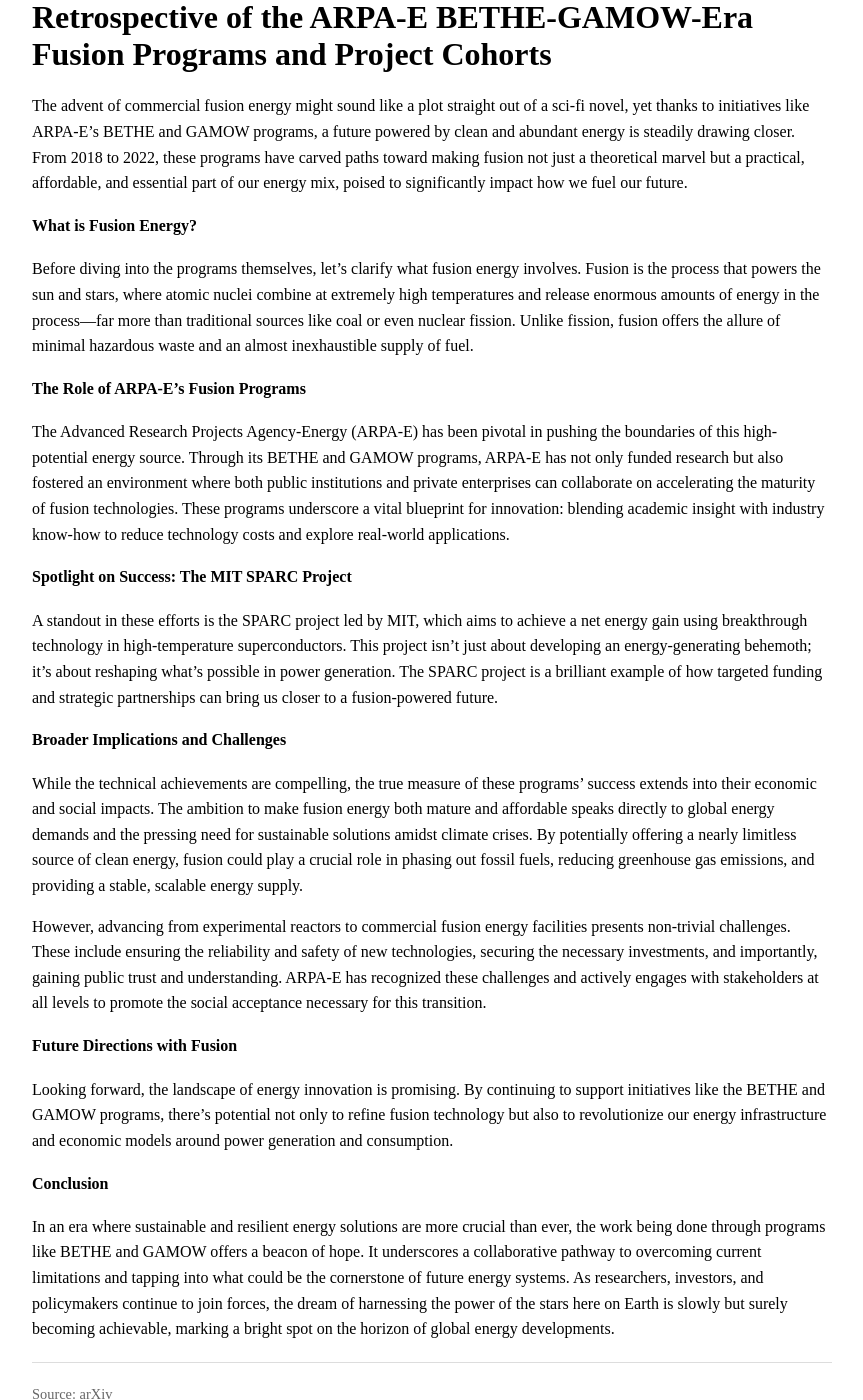
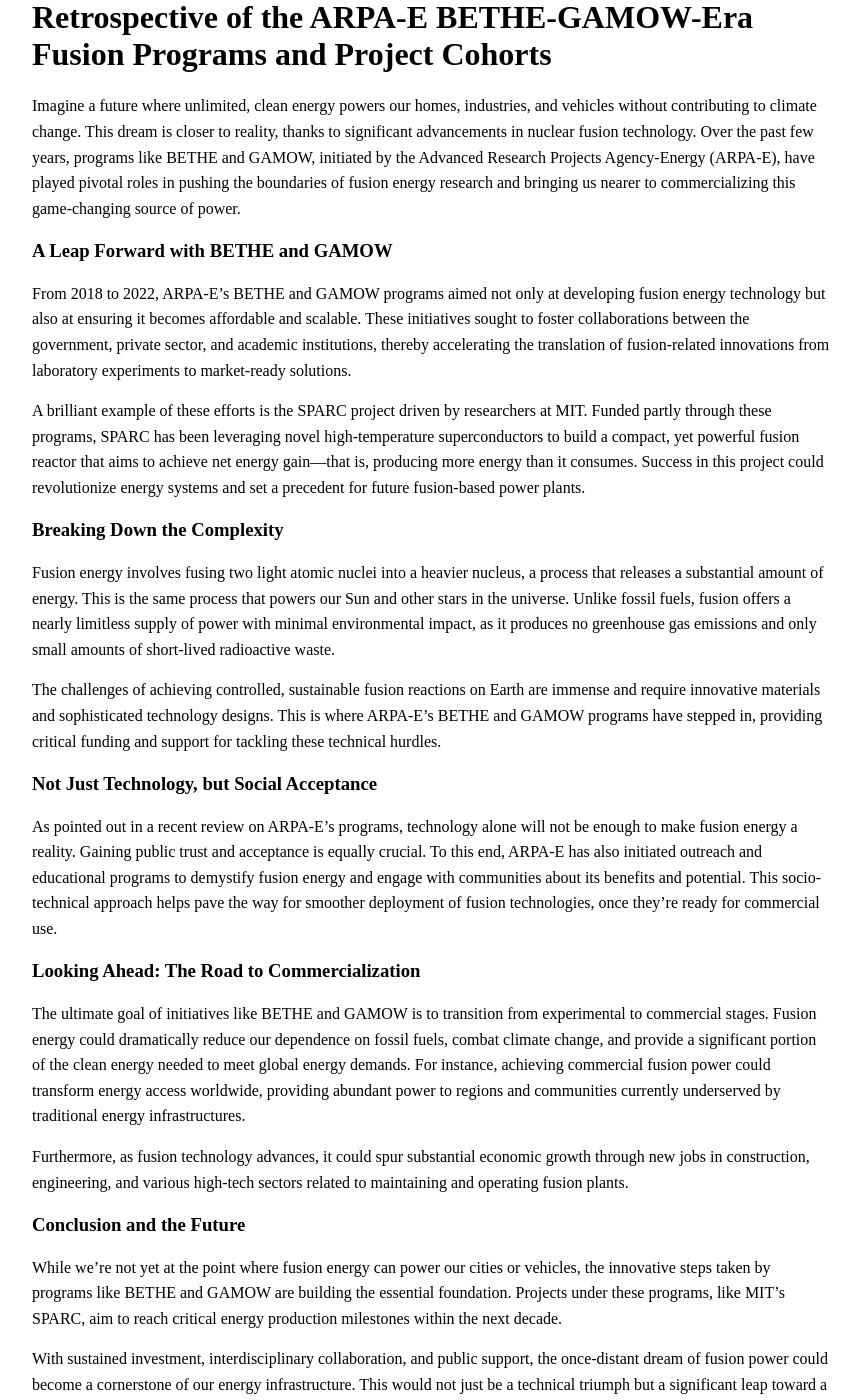
Before and after one commit to hyperpoint/hyperpoint.github.io, a Jekyll site: the page built from _posts/2025-05-01-75c0f7c4e84920ce2da07b1ce2cb2376-retrospective-of-the-arpa-e-bethe-gamow-era-fusion-programs-and-project-cohorts.md, in a window 1280 px wide and 1400 px high, scrolled down 262 px. Shown: the whole window, without its empty margins (208-1071 px from the left). Built offline with Jekyll 4.4.1, drawn with Linux system fonts in a browser that asks for light colours; some of the changed text lies outside the part shown.

Commit message:
Update blog post: Retrospective of the ARPA-E BETHE-GAMOW-Era Fusion Programs and Project Cohorts

```diff
--- a/_posts/2025-05-01-75c0f7c4e84920ce2da07b1ce2cb2376-retrospective-of-the-arpa-e-bethe-gamow-era-fusion-programs-and-project-cohorts.md
+++ b/_posts/2025-05-01-75c0f7c4e84920ce2da07b1ce2cb2376-retrospective-of-the-arpa-e-bethe-gamow-era-fusion-programs-and-project-cohorts.md
@@ -1,8 +1,9 @@
 ---
 layout: post
 title: "Retrospective of the ARPA-E BETHE-GAMOW-Era Fusion Programs and Project Cohorts"
-date: 2025-05-20 21:36:11
+date: 2025-05-21 00:04:44
 categories: [fusion, energy]
+tags: ["fusion", "gamow", "bethe", "energy", "arpa-e"]
 permalink: "/posts/2025/05/01/retrospective-of-the-arpa-e-bethe-gamow-era-fusion-programs-and-project-cohorts/"
 author: FusionCommons.ai Team
 note: This article was generated with AI assistance using the Fusion Authority Engine, developed by Travis Frye.
@@ -13,30 +14,34 @@ citation: "arXiv: Retrospective of the ARPA-E BETHE-GAMOW-Era Fusion Programs an
   Cohorts"
 ---
 
-The advent of commercial fusion energy might sound like a plot straight out of a sci-fi novel, yet thanks to initiatives like ARPA-E's BETHE and GAMOW programs, a future powered by clean and abundant energy is steadily drawing closer. From 2018 to 2022, these programs have carved paths toward making fusion not just a theoretical marvel but a practical, affordable, and essential part of our energy mix, poised to significantly impact how we fuel our future.
+Imagine a future where unlimited, clean energy powers our homes, industries, and vehicles without contributing to climate change. This dream is closer to reality, thanks to significant advancements in nuclear fusion technology. Over the past few years, programs like BETHE and GAMOW, initiated by the Advanced Research Projects Agency-Energy (ARPA-E), have played pivotal roles in pushing the boundaries of fusion energy research and bringing us nearer to commercializing this game-changing source of power.
 
-#### What is Fusion Energy?
+### A Leap Forward with BETHE and GAMOW
 
-Before diving into the programs themselves, let's clarify what fusion energy involves. Fusion is the process that powers the sun and stars, where atomic nuclei combine at extremely high temperatures and release enormous amounts of energy in the process—far more than traditional sources like coal or even nuclear fission. Unlike fission, fusion offers the allure of minimal hazardous waste and an almost inexhaustible supply of fuel.
+From 2018 to 2022, ARPA-E's BETHE and GAMOW programs aimed not only at developing fusion energy technology but also at ensuring it becomes affordable and scalable. These initiatives sought to foster collaborations between the government, private sector, and academic institutions, thereby accelerating the translation of fusion-related innovations from laboratory experiments to market-ready solutions.
 
-#### The Role of ARPA-E's Fusion Programs
+A brilliant example of these efforts is the SPARC project driven by researchers at MIT. Funded partly through these programs, SPARC has been leveraging novel high-temperature superconductors to build a compact, yet powerful fusion reactor that aims to achieve net energy gain—that is, producing more energy than it consumes. Success in this project could revolutionize energy systems and set a precedent for future fusion-based power plants.
 
-The Advanced Research Projects Agency-Energy (ARPA-E) has been pivotal in pushing the boundaries of this high-potential energy source. Through its BETHE and GAMOW programs, ARPA-E has not only funded research but also fostered an environment where both public institutions and private enterprises can collaborate on accelerating the maturity of fusion technologies. These programs underscore a vital blueprint for innovation: blending academic insight with industry know-how to reduce technology costs and explore real-world applications.
+### Breaking Down the Complexity
 
-#### Spotlight on Success: The MIT SPARC Project
+Fusion energy involves fusing two light atomic nuclei into a heavier nucleus, a process that releases a substantial amount of energy. This is the same process that powers our Sun and other stars in the universe. Unlike fossil fuels, fusion offers a nearly limitless supply of power with minimal environmental impact, as it produces no greenhouse gas emissions and only small amounts of short-lived radioactive waste.
 
-A standout in these efforts is the SPARC project led by MIT, which aims to achieve a net energy gain using breakthrough technology in high-temperature superconductors. This project isn't just about developing an energy-generating behemoth; it's about reshaping what's possible in power generation. The SPARC project is a brilliant example of how targeted funding and strategic partnerships can bring us closer to a fusion-powered future.
+The challenges of achieving controlled, sustainable fusion reactions on Earth are immense and require innovative materials and sophisticated technology designs. This is where ARPA-E's BETHE and GAMOW programs have stepped in, providing critical funding and support for tackling these technical hurdles.
 
-#### Broader Implications and Challenges
+### Not Just Technology, but Social Acceptance
 
-While the technical achievements are compelling, the true measure of these programs' success extends into their economic and social impacts. The ambition to make fusion energy both mature and affordable speaks directly to global energy demands and the pressing need for sustainable solutions amidst climate crises. By potentially offering a nearly limitless source of clean energy, fusion could play a crucial role in phasing out fossil fuels, reducing greenhouse gas emissions, and providing a stable, scalable energy supply.
+As pointed out in a recent review on ARPA-E's programs, technology alone will not be enough to make fusion energy a reality. Gaining public trust and acceptance is equally crucial. To this end, ARPA-E has also initiated outreach and educational programs to demystify fusion energy and engage with communities about its benefits and potential. This socio-technical approach helps pave the way for smoother deployment of fusion technologies, once they're ready for commercial use.
 
-However, advancing from experimental reactors to commercial fusion energy facilities presents non-trivial challenges. These include ensuring the reliability and safety of new technologies, securing the necessary investments, and importantly, gaining public trust and understanding. ARPA-E has recognized these challenges and actively engages with stakeholders at all levels to promote the social acceptance necessary for this transition.
+### Looking Ahead: The Road to Commercialization
 
-#### Future Directions with Fusion
+The ultimate goal of initiatives like BETHE and GAMOW is to transition from experimental to commercial stages. Fusion energy could dramatically reduce our dependence on fossil fuels, combat climate change, and provide a significant portion of the clean energy needed to meet global energy demands. For instance, achieving commercial fusion power could transform energy access worldwide, providing abundant power to regions and communities currently underserved by traditional energy infrastructures.
 
-Looking forward, the landscape of energy innovation is promising. By continuing to support initiatives like the BETHE and GAMOW programs, there's potential not only to refine fusion technology but also to revolutionize our energy infrastructure and economic models around power generation and consumption.
+Furthermore, as fusion technology advances, it could spur substantial economic growth through new jobs in construction, engineering, and various high-tech sectors related to maintaining and operating fusion plants.
 
-#### Conclusion
+### Conclusion and the Future
 
-In an era where sustainable and resilient energy solutions are more crucial than ever, the work being done through programs like BETHE and GAMOW offers a beacon of hope. It underscores a collaborative pathway to overcoming current limitations and tapping into what could be the cornerstone of future energy systems. As researchers, investors, and policymakers continue to join forces, the dream of harnessing the power of the stars here on Earth is slowly but surely becoming achievable, marking a bright spot on the horizon of global energy developments.
+While we're not yet at the point where fusion energy can power our cities or vehicles, the innovative steps taken by programs like BETHE and GAMOW are building the essential foundation. Projects under these programs, like MIT's SPARC, aim to reach critical energy production milestones within the next decade.
+
+With sustained investment, interdisciplinary collaboration, and public support, the once-distant dream of fusion power could become a cornerstone of our energy infrastructure. This would not just be a technical triumph but a significant leap toward a sustainable and prosperous future for all.
+
+In tackling one of the most formidable challenges in energy science, the journey of ARPA-E's fusion programs illuminates the power of human ingenuity and the promise of a cleaner, more resilient energy system on the horizon.
```
